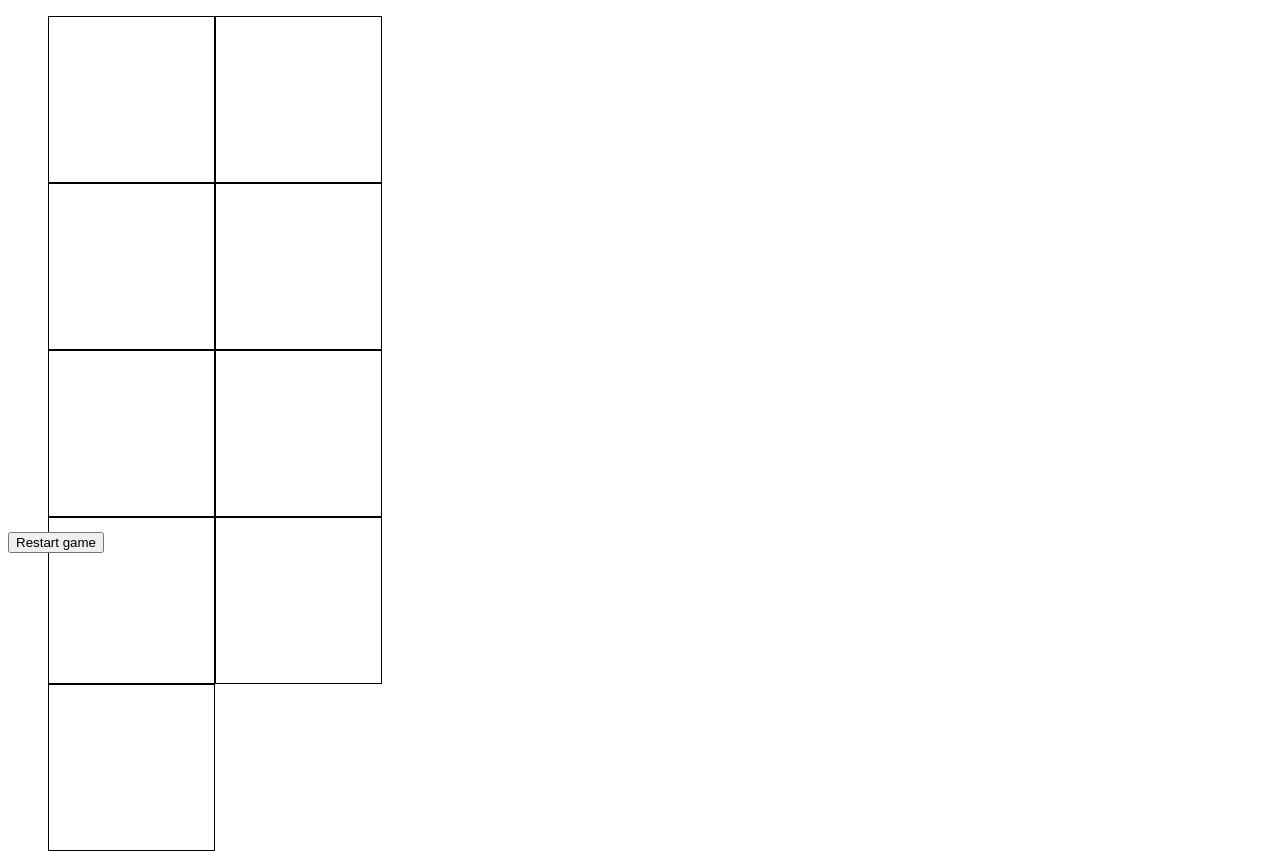
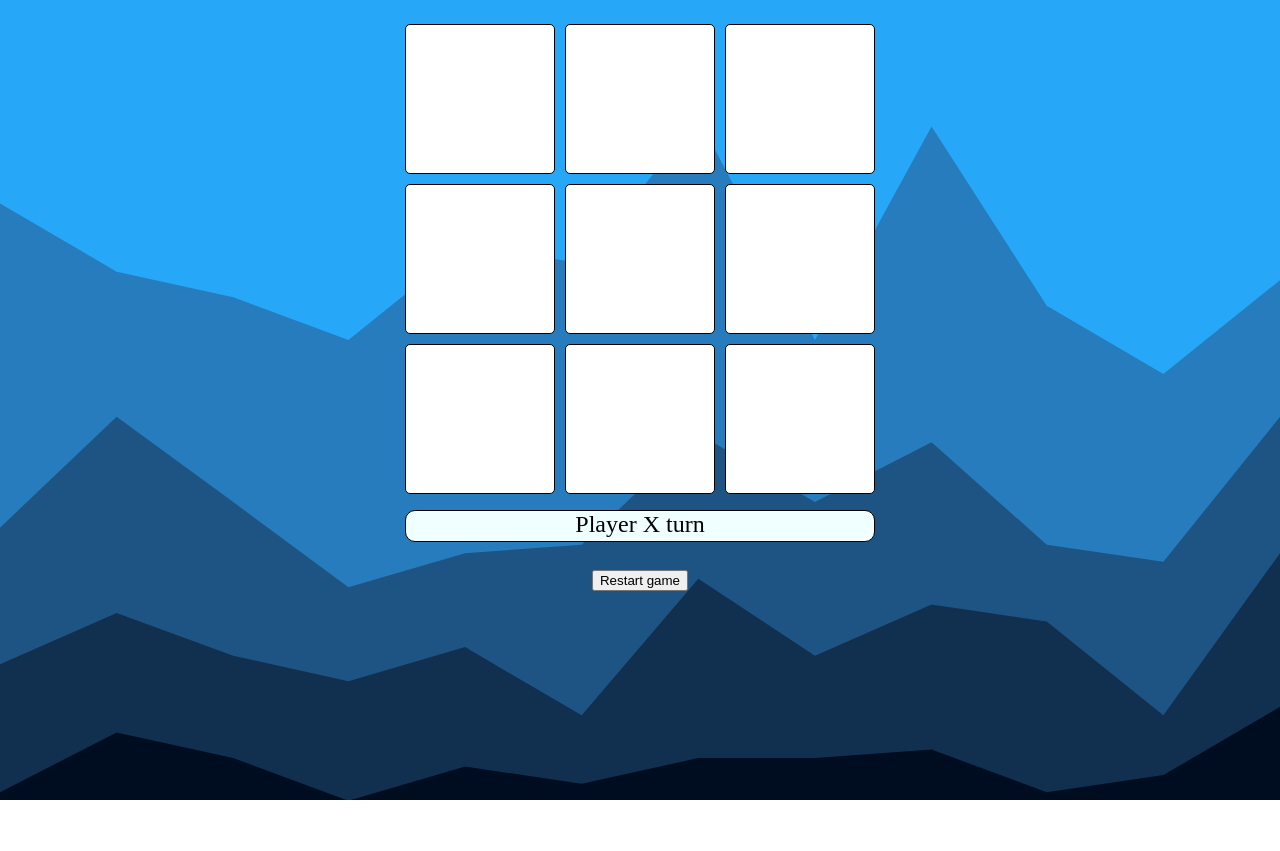
Before and after one commit to YogeshDhengale/project-phase, a plain HTML site: page task4/index.html in a window 1280 px wide. Both pictures are taken after a click on the button "Restart game". After the commit the page ends 800 px from the top, so only its background shows below. Drawn offline with Linux system fonts and the light colour scheme.

Commit message:
added task4

```diff
--- a/task4/index.html
+++ b/task4/index.html
@@ -1,42 +1,82 @@
 <!DOCTYPE html>
 <html>
+    <title>Task 4</title>
 
 <head>
     <style>
-        .grid {
+        body {
+            background-image: url(background.svg);
+            background-repeat: no-repeat;
+            background-size: cover;
             display: flex;
-            flex-wrap: wrap;
-            width: 500px;
-            height: 500px;
+            justify-content: center;
+            align-items: center;
         }
 
-        .grid li {
-            list-style: none;
-            width: 33.00%;
-            height: 33.00%;
-            float: left;
+        .turn {
+            margin: 0;
+            width: auto;
+            height: 30px;
             text-align: center;
-            line-height: 200px;
+            border-radius: 10px;
             border: 1px solid black;
+            background-color: azure;
+            padding-top: auto;
+            font-size: x-large;
+        }
+
+        .display{
+            margin: 10px;
+            width: auto;
+            height: auto;
+            text-align: center;
+            border-radius: 10px;
+            background-color: azure;
+            padding-top: auto;
+            font-size: x-large;
+        }
+
+        .grid {
+            display: grid;
+            grid-gap: 10px;
+            grid-template-columns: repeat(3, 150px);
+            grid-template-rows: repeat(3, 150px);
+            padding: 0;
+        }
+
+        .grid>li {
+            padding: 10px;
+            background-color: white;
+            border: 1px solid black;
+            font-size: xx-large;
+            border-radius: 5px;
+            display: grid;
+            place-items: center;
         }
     </style>
 </head>
 
 <body>
-    <ul class="grid">
-        <li class="cells"></li>
-        <li class="cells"></li>
-        <li class="cells"></li>
-        <li class="cells"></li>
-        <li class="cells"></li>
-        <li class="cells"></li>
-        <li class="cells"></li>
-        <li class="cells"></li>
-        <li class="cells"></li>
-    </ul>
-    <button >Restart game</button>
-    <div class="turn"></div>
-    <div class="display"></div>
+    <div style="text-align: center;">
+        <ul class="grid">
+            <li class="cells" id="cell-0" value='0'></li>
+            <li class="cells" id="cell-1" value="1"></li>
+            <li class="cells" id="cell-2" value="2"></li>
+            <li class="cells" id="cell-3" value="3"></li>
+            <li class="cells" id="cell-4" value="4"></li>
+            <li class="cells" id="cell-5" value="5"></li>
+            <li class="cells" id="cell-6" value="6"></li>
+            <li class="cells" id="cell-7" value="7"></li>
+            <li class="cells" id="cell-8" value="8"></li>
+        </ul>
+        <div class="turn">Player X's turn</div>
+        <div class="display"></div>
+        <br>
+        <button id="restart-btn">Restart game</button>
+        <br>
+
+    </div>
 </body>
-    <script src="script.js"></script>
+<script src="script.js"></script>
+
 </html>
--- a/task4/script.js
+++ b/task4/script.js
@@ -1,2 +1,56 @@
-const cells=document.querySelectorAll('.cells')
-console.log(cells)
+const cells = document.querySelectorAll('.cells')
+const turn = document.querySelector('.turn')
+const winnerDisplay=document.querySelector('.display')
+const restart=document.getElementById('restart-btn')
+let playesTurn = 'X'
+let gameArr = new Array(9).fill(null)
+let gameStatus = false
+
+restart.addEventListener('click', ()=>{
+    gameStatus=false;
+    playesTurn='X';
+    turn.innerHTML='Player X turn'
+    winnerDisplay.innerHTML=''
+    gameArr=new Array(9).fill(null);
+    cells.forEach(cell => cell.innerHTML='')
+})
+
+function checkWin() {
+    cells
+    const winingChances = [
+        [0, 1, 2],
+        [3, 4, 5],
+        [6, 7, 8],
+        [0, 3, 6],
+        [1, 4, 7],
+        [2, 5, 8],
+        [0, 4, 8],
+        [2, 4, 6]
+    ]
+
+    winingChances.forEach((e)=>{
+        if((cells[e[0]].innerText===cells[e[1]].innerText) && (cells[e[2]].innerText===cells[e[1]].innerText) && (cells[e[0]].innerText!=='')){
+            winnerDisplay.innerHTML=`${cells[e[0]].innerText} won`
+            gameStatus=true
+        }})
+}
+
+
+cells.forEach(cell => {
+    cell.addEventListener('click', handleClick)
+})
+
+function handleClick(e) {
+    const cellId = parseInt(e.target.value)
+
+    if (gameArr[cellId] || gameStatus) return;
+    gameArr[cellId] = playesTurn
+    e.target.innerHTML = playesTurn
+
+    if (gameStatus) return;
+    playesTurn = playesTurn === 'X' ? 'O' : 'X'
+    checkWin()
+    if(!gameStatus){
+        turn.innerHTML = `Player ${playesTurn} turn`
+    }
+}
```
Also changed, not shown: task4/background.svg (added).
